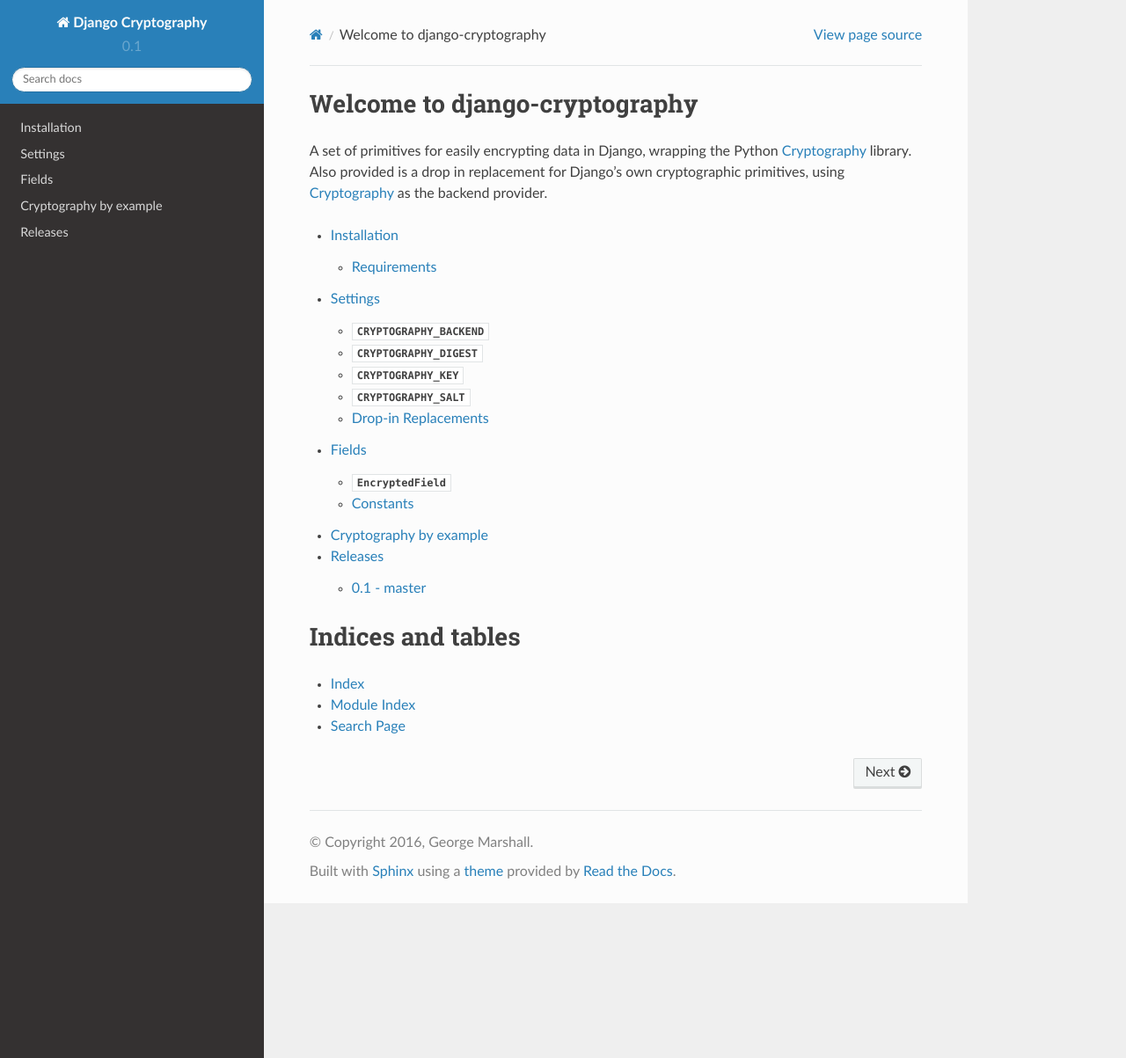
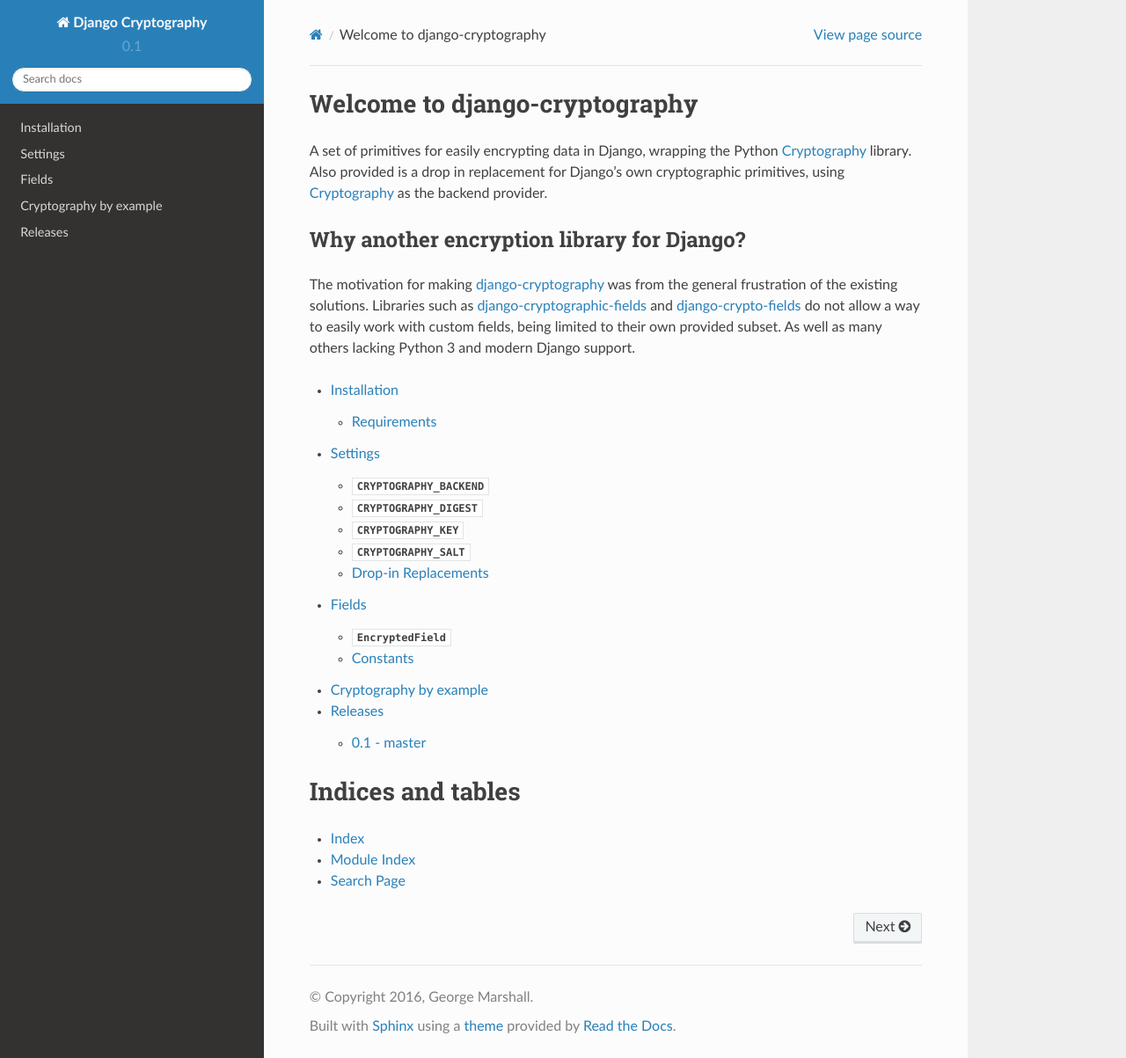
Before and after one commit to yoyowallet/django-cryptography, a Sphinx documentation site: the page built from docs/index.rst, in a window 1280 px wide and 1203 px high. Shown: the whole window at 88% size. Built offline with Sphinx 7.4.7 and the Read the Docs theme 2.0.0, drawn with Linux system fonts in a browser that asks for light colours; the version number could not be read and is left out.

Commit message:
Added more documentation about other cryptographic libraries
closes #1

```diff
--- a/docs/index.rst
+++ b/docs/index.rst
@@ -5,6 +5,17 @@
 the Python Cryptography_ library. Also provided is a drop in
 replacement for Django's own cryptographic primitives, using
 Cryptography_ as the backend provider.
+
+Why another encryption library for Django?
+------------------------------------------
+
+The motivation for making django-cryptography_ was from the
+general frustration of the existing solutions. Libraries such as
+django-cryptographic-fields_ and django-crypto-fields_ do not allow
+a way to easily work with custom fields, being limited to their own
+provided subset. As well as many others lacking Python 3 and modern
+Django support.
+
 
 .. toctree::
    :maxdepth: 2
@@ -24,3 +35,6 @@
 * :ref:`search`
 
 .. _Cryptography: https://cryptography.io/
+.. _django-cryptography: https://github.com/georgemarshall/django-cryptography/
+.. _django-crypto-fields: https://github.com/erikvw/django-crypto-fields
+.. _django-cryptographic-fields: https://github.com/foundertherapy/django-cryptographic-fields/
```
